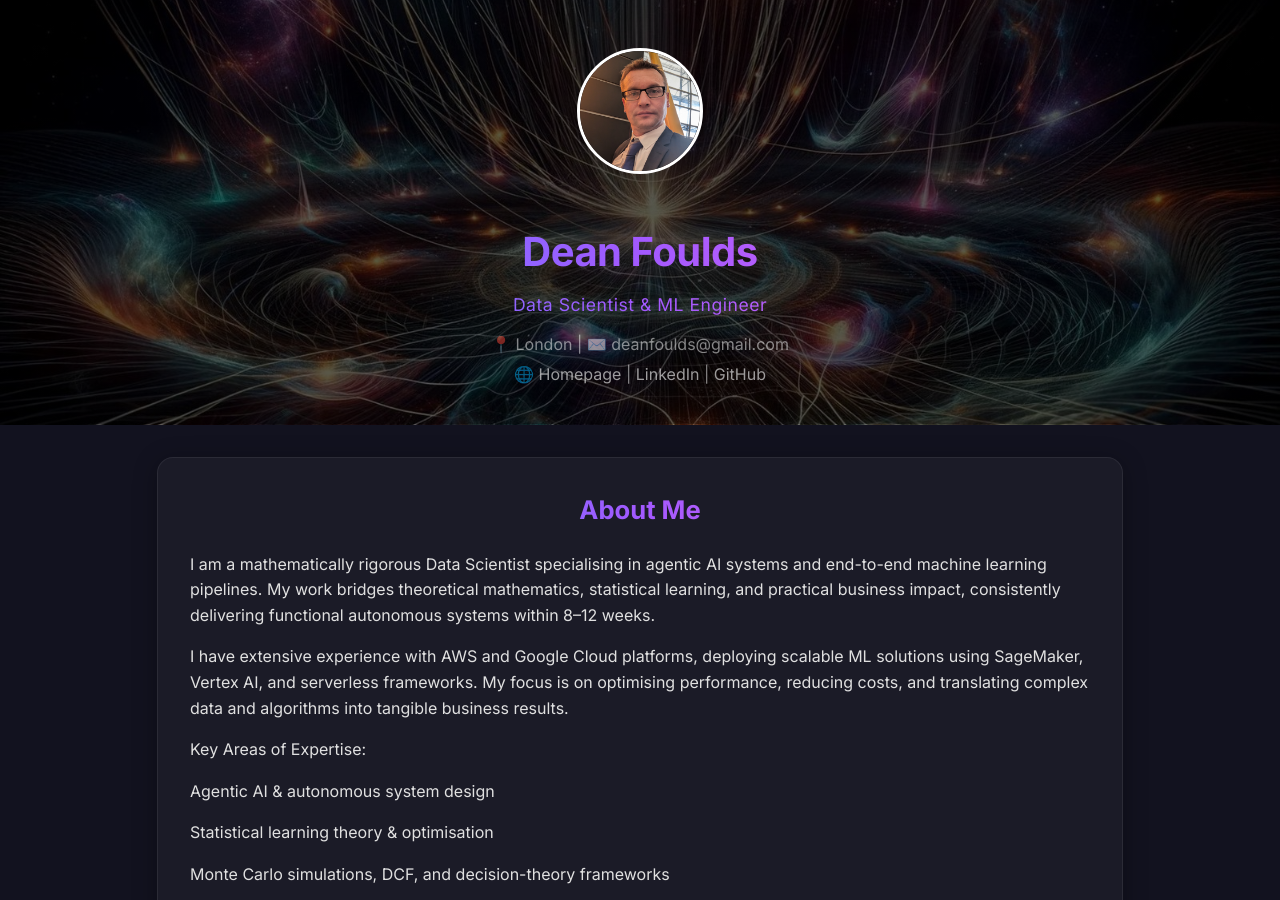
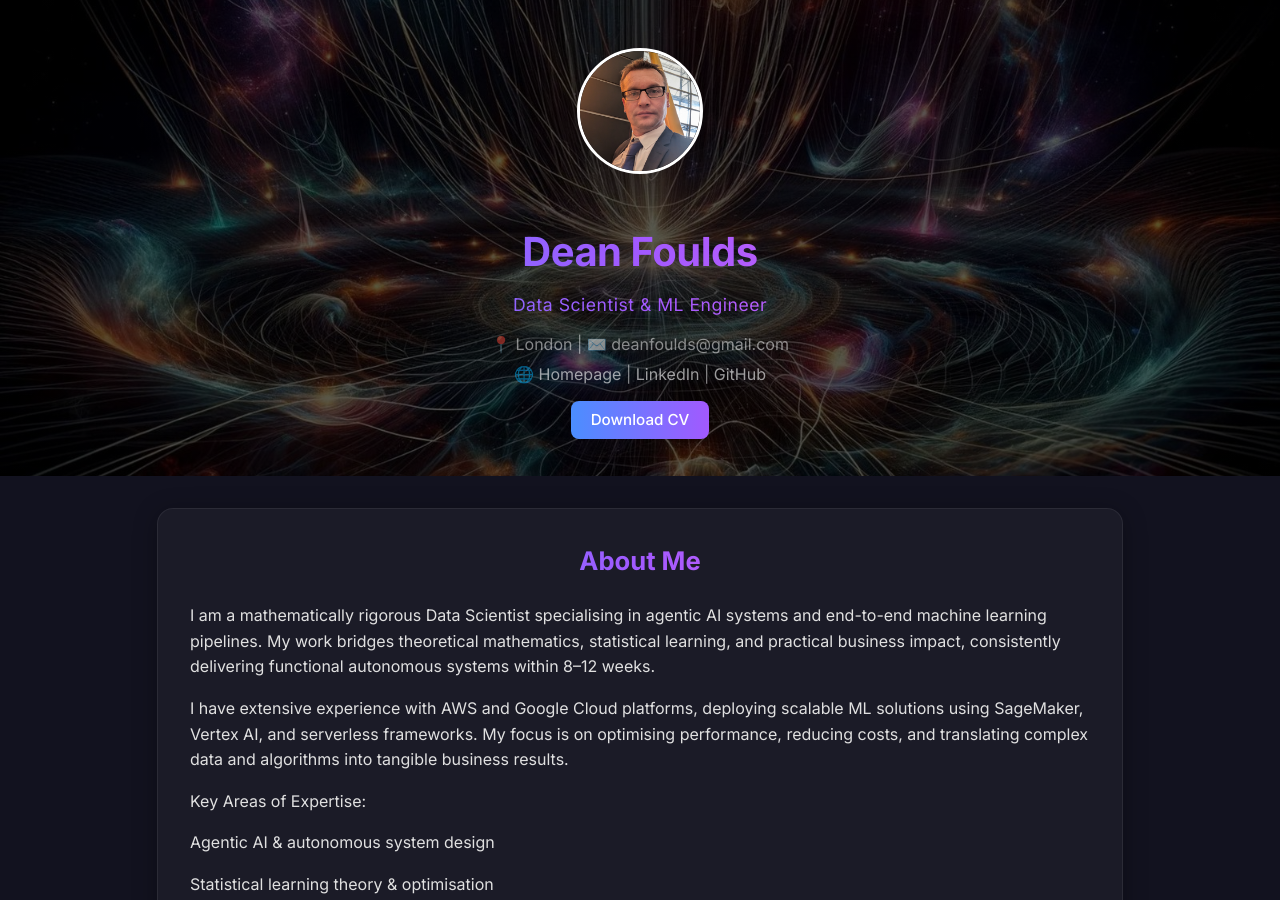
Before and after one commit to Dean-Foulds/Dean-Foulds, a Jekyll site: the page built from index.md, in a window 1280 px wide and 900 px high. Built offline with Jekyll 4.4.1, drawn with Linux system fonts in a browser that asks for light colours.

Commit message:
Add CV download button to header

```diff
--- a/_layouts/default.html
+++ b/_layouts/default.html
@@ -18,6 +18,7 @@
     <p>🌐 <a href="https://deanfoulds.xyz" target="_blank" rel="noopener noreferrer">Homepage</a> |
        <a href="https://www.linkedin.com/in/dean-foulds" target="_blank" rel="noopener noreferrer">LinkedIn</a> |
        <a href="https://github.com/Dean-Foulds" target="_blank" rel="noopener noreferrer">GitHub</a></p>
+    <p><a href="/assets/dean_foulds_cv_2026.pdf" download style="display:inline-block;margin-top:0.5rem;padding:0.45rem 1.2rem;background:linear-gradient(90deg,#4b8eff,#a259ff);color:#fff;border-radius:8px;font-weight:500;text-decoration:none;font-size:0.95rem;">Download CV</a></p>
   </header>
   <main>
     <div class="content-wrapper">
```
Also changed, not shown: 1 other file.
